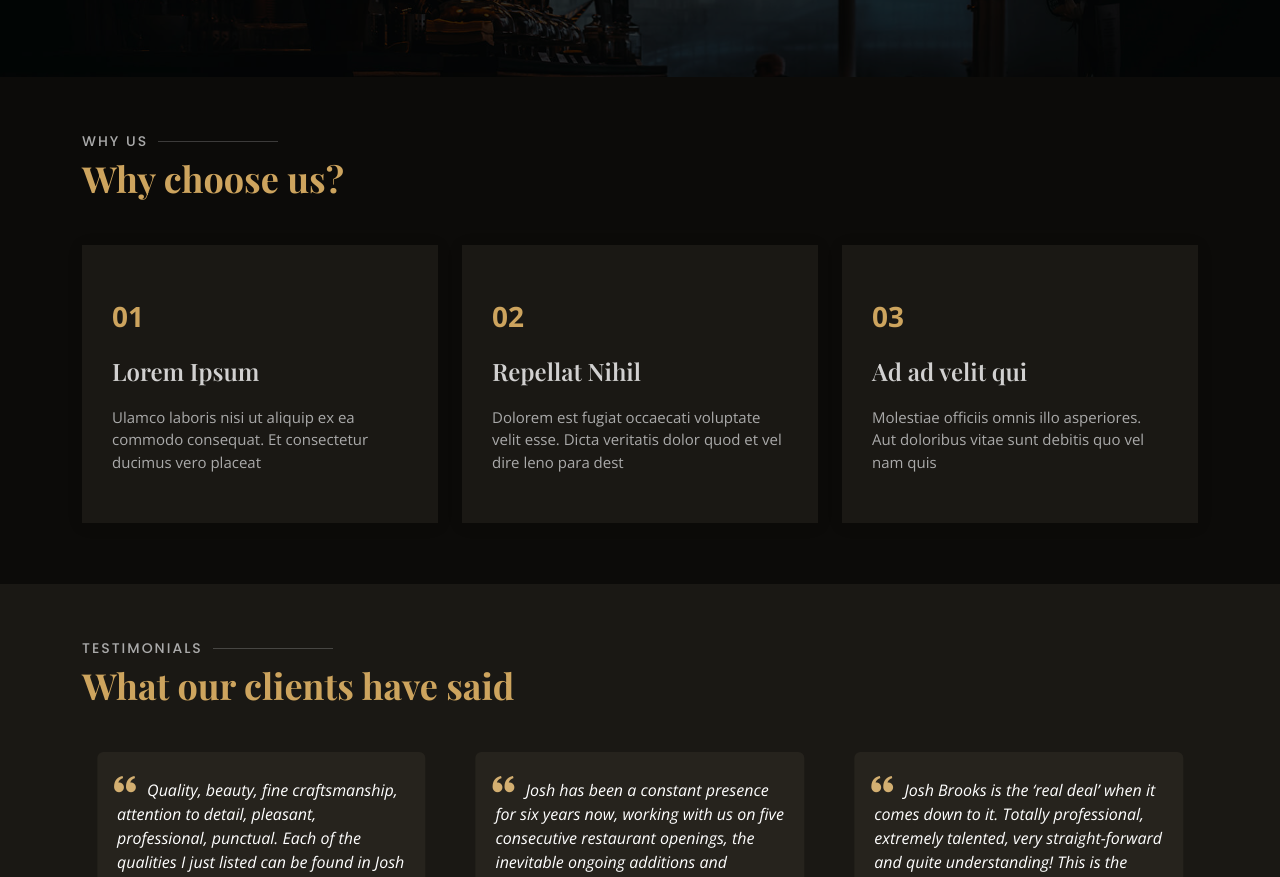
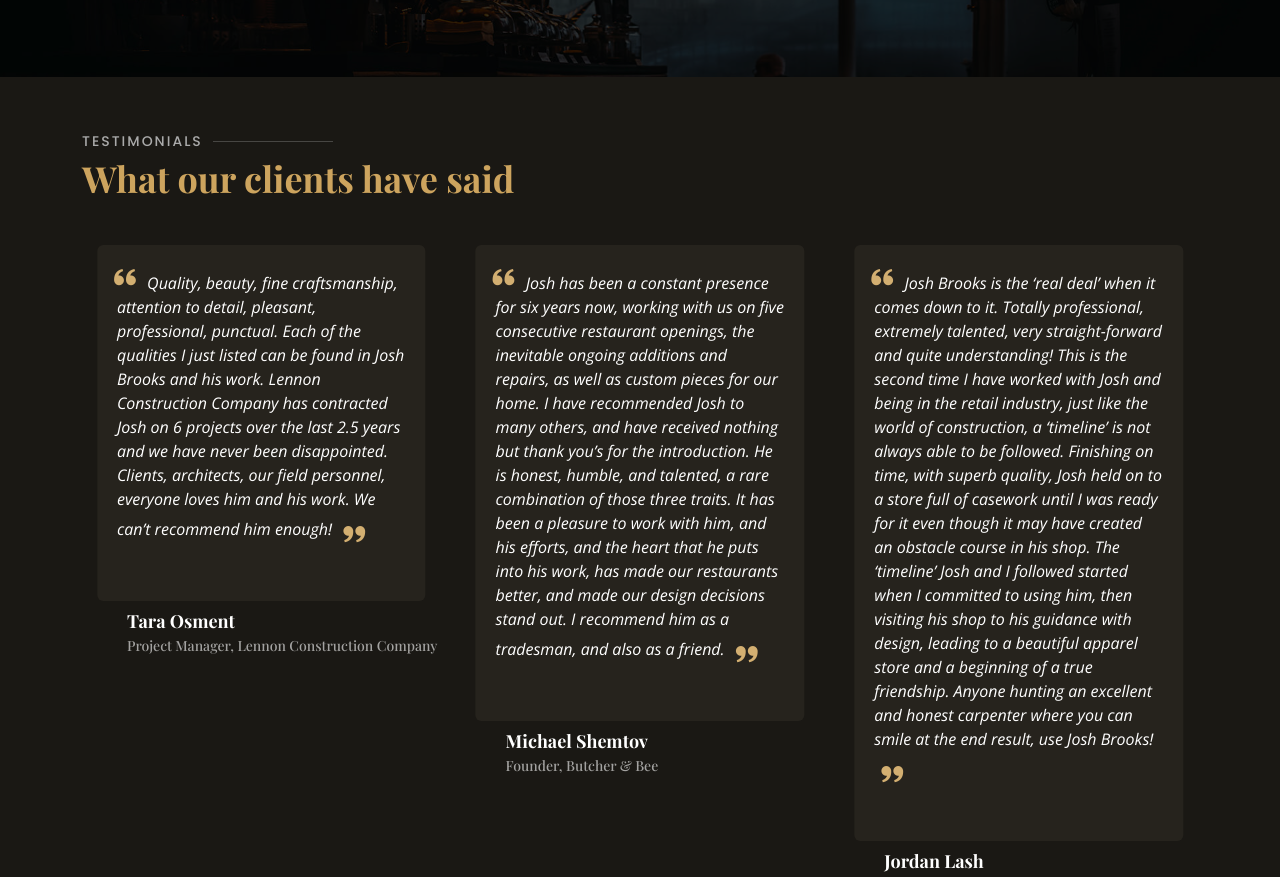
Before and after one commit to bolognahomie/jbrooks, a plain HTML site: page index.html in a window 1280 px wide. Shown: the part 1297-2174 px from the top of the page. Drawn offline with nearby package versions, Linux system fonts and the light colour scheme; a web font is replaced by a local one.

Commit message:
changed some sections around

```diff
--- a/index.html
+++ b/index.html
@@ -112,7 +112,7 @@
 
       </div>
     </section>
-    <section id="why-us" class="why-us">
+    <!-- <section id="why-us" class="why-us">
       <div class="container" data-aos="fade-up">
 
         <div class="section-title">
@@ -150,7 +150,7 @@
         </div>
 
       </div>
-    </section>
+    </section> -->
     <section id="testimonials" class="testimonials section-bg">
       <div class="container" data-aos="fade-up">
 
```
